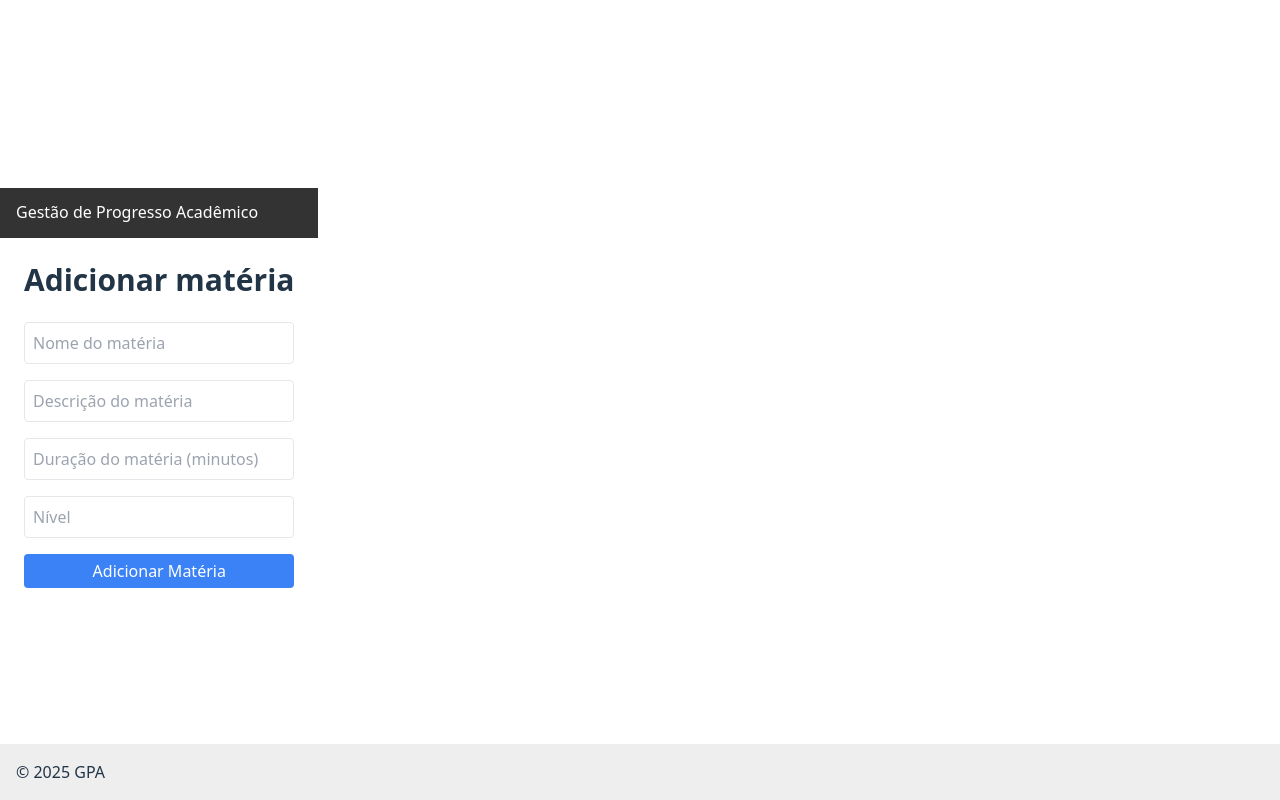
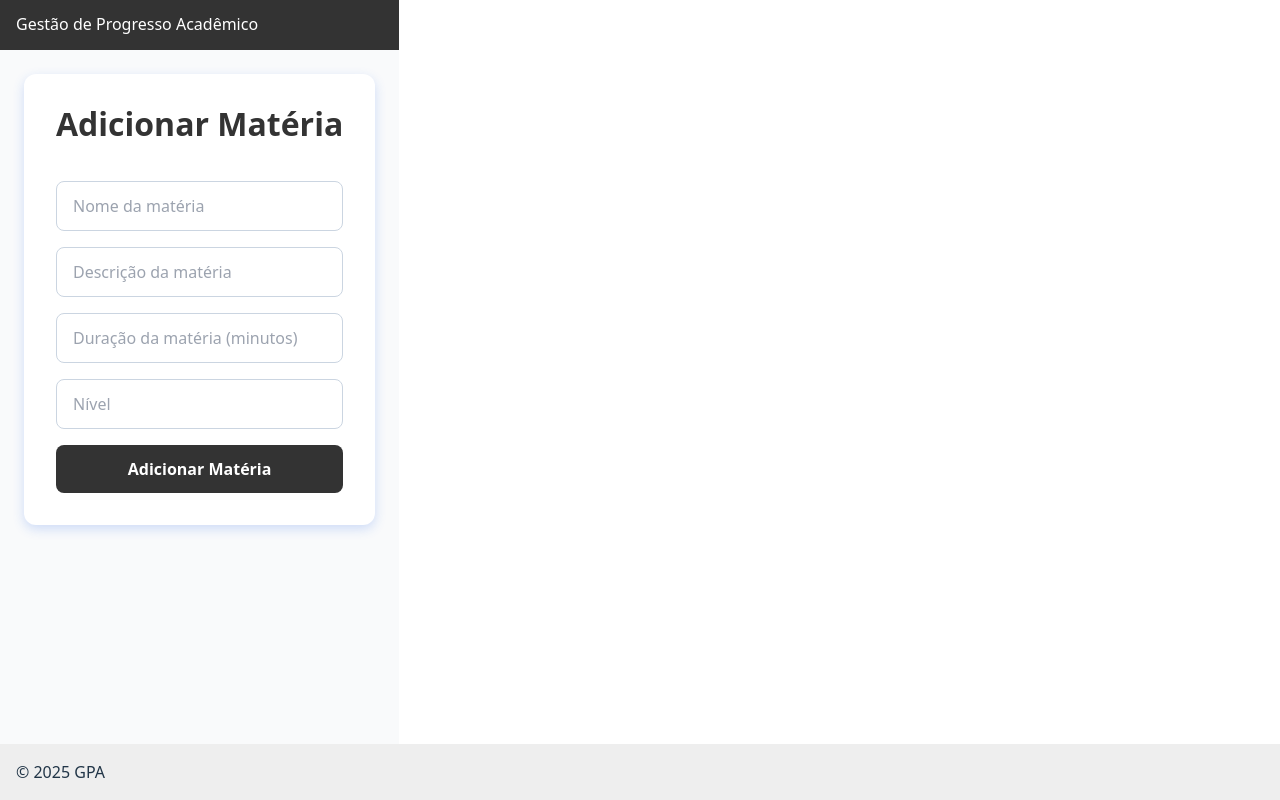
Before and after one commit to lu-fragoso/GPA, a React (Vite) app in the folder Frontend/GPA/: page /admin/add-materia in a window 1280 px wide. Built offline with nearby package versions, Linux system fonts and the light colour scheme; the HTML template or start-up script is replaced by a standard one.

Commit message:
feat: melhorar a página de adicionar matéria com novo layout e validações aprimoradas

```diff
--- a/Frontend/GPA/src/pages/AddMateriaPage.jsx
+++ b/Frontend/GPA/src/pages/AddMateriaPage.jsx
@@ -1,11 +1,9 @@
-import { useState, useEffect } from "react";
+import { useState } from "react";
 import { useNavigate } from "react-router-dom";
 import Header from "../components/Header";
 import Footer from "../components/Footer";
-import axios from "axios";
 
 export default function AddMateriaPage() {
-
   const [className, setClassName] = useState("");
   const [classDescription, setClassDescription] = useState("");
   const [classTime, setClassTime] = useState("");
@@ -13,9 +11,9 @@ export default function AddMateriaPage() {
   const navigate = useNavigate();
 
   const handleAddClass = () => {
-    // Aqui futuramente você insere no banco Cassandra via API
     if (className.trim() === "") {
       alert("Nome da matéria não pode estar vazio!");
+      return;
     }
     if (classDescription.trim() === "") {
       alert("Descrição da matéria não pode estar vazia!");
@@ -29,57 +27,133 @@ export default function AddMateriaPage() {
       alert("Nível da matéria não pode estar vazio!");
       return;
     }
+
     console.log("Nova matéria:", { className, classDescription, classTime, classLevel });
-    // Aqui você pode fazer uma requisição para a API para adicionar a matéria
 
-    // Após cadastrar, volta para AdminPage
+    // Aqui pode inserir a chamada API para salvar a matéria
+
     navigate("/admin");
   };
 
+  const styles = {
+    container: {
+      display: "flex",
+      flexDirection: "column",
+      minHeight: "100vh",
+    },
+    content: {
+      flex: 1,
+      display: "flex",
+      justifyContent: "center",
+      alignItems: "start",
+      padding: 24,
+      backgroundColor: "#f9fafb",
+    },
+    formBox: {
+      backgroundColor: "#fff",
+      borderRadius: 12,
+      padding: 32,
+      boxShadow: "0 4px 12px rgba(37, 99, 235, 0.2)",
+      width: "100%",
+      maxWidth: 600,
+      display: "flex",
+      flexDirection: "column",
+      gap: 16,
+    },
+    title: {
+      fontSize: "2rem",
+      fontWeight: "700",
+      marginBottom: 24,
+      color: "#333",
+      textAlign: "center",
+    },
+    input: {
+      border: "1.5px solid #cbd5e1",
+      borderRadius: 8,
+      padding: "12px 16px",
+      fontSize: 16,
+      outline: "none",
+      transition: "border-color 0.2s",
+    },
+    inputFocus: {
+      borderColor: "#2563eb",
+    },
+    button: {
+      backgroundColor: "#333",
+      color: "white",
+      padding: "12px 16px",
+      fontSize: 16,
+      fontWeight: "600",
+      border: "none",
+      borderRadius: 8,
+      cursor: "pointer",
+      transition: "background-color 0.3s",
+    },
+    buttonHover: {
+      backgroundColor: "#1e40af",
+    },
+  };
+
+  // State para hover no botão (opcional, para melhor UX)
+  const [isHover, setIsHover] = useState(false);
+
   return (
+    <div style={styles.container}>
+      <Header />
+      <main style={styles.content}>
+        <div style={styles.formBox}>
+          <h1 style={styles.title}>Adicionar Matéria</h1>
 
-    <div>
-        <Header />
-        <div className="p-6">
-            <h1 className="text-3xl font-bold mb-6">Adicionar matéria</h1>
-            <div className="flex flex-col gap-4">
           <input
             type="text"
-                placeholder="Nome do matéria"
+            placeholder="Nome da matéria"
             value={className}
             onChange={(e) => setClassName(e.target.value)}
-                className="border rounded p-2"
+            style={styles.input}
+            onFocus={(e) => (e.target.style.borderColor = "#2563eb")}
+            onBlur={(e) => (e.target.style.borderColor = "#cbd5e1")}
           />
+
           <input
             type="text"
-                placeholder="Descrição do matéria"
+            placeholder="Descrição da matéria"
             value={classDescription}
             onChange={(e) => setClassDescription(e.target.value)}
-                className="border rounded p-2"
+            style={styles.input}
+            onFocus={(e) => (e.target.style.borderColor = "#2563eb")}
+            onBlur={(e) => (e.target.style.borderColor = "#cbd5e1")}
           />
+
           <input
             type="number"
-                placeholder="Duração do matéria (minutos)"
+            placeholder="Duração da matéria (minutos)"
             value={classTime}
             onChange={(e) => setClassTime(e.target.value)}
-                className="border rounded p-2"
+            style={styles.input}
+            onFocus={(e) => (e.target.style.borderColor = "#2563eb")}
+            onBlur={(e) => (e.target.style.borderColor = "#cbd5e1")}
           />
+
           <input
             type="text"
             placeholder="Nível"
             value={classLevel}
             onChange={(e) => setClassLevel(e.target.value)}
-                className="border rounded p-2"
+            style={styles.input}
+            onFocus={(e) => (e.target.style.borderColor = "#2563eb")}
+            onBlur={(e) => (e.target.style.borderColor = "#cbd5e1")}
           />
 
           <button
+            style={isHover ? { ...styles.button, ...styles.buttonHover } : styles.button}
+            onMouseEnter={() => setIsHover(true)}
+            onMouseLeave={() => setIsHover(false)}
             onClick={handleAddClass}
-                className="bg-blue-500 text-white px-3 py-1 rounded"
           >
             Adicionar Matéria
           </button>
         </div>
-        </div>
+      </main>
       <Footer />
     </div>
   );
```
Lines whose indentation alone changed are shown as unchanged.
